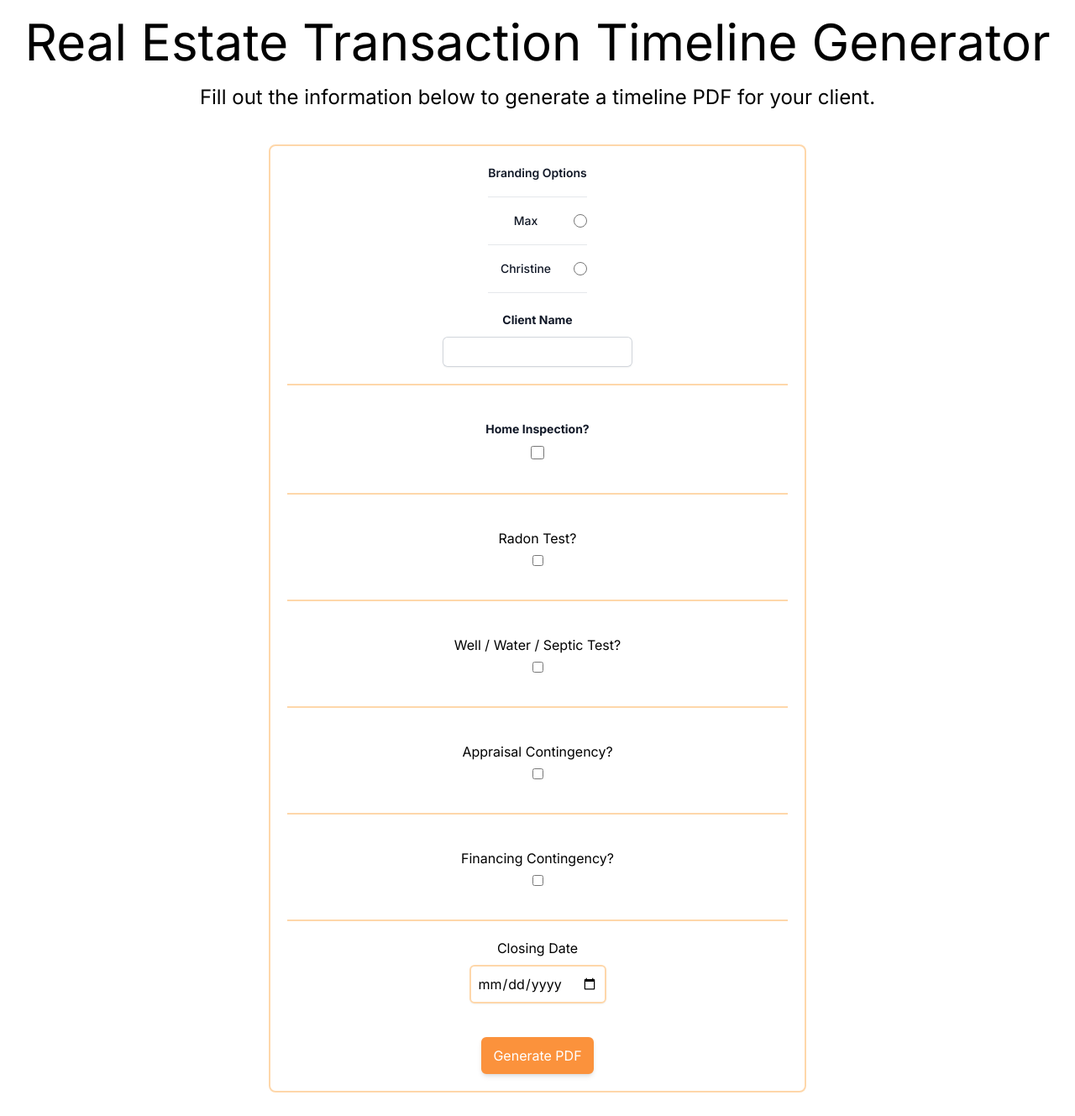
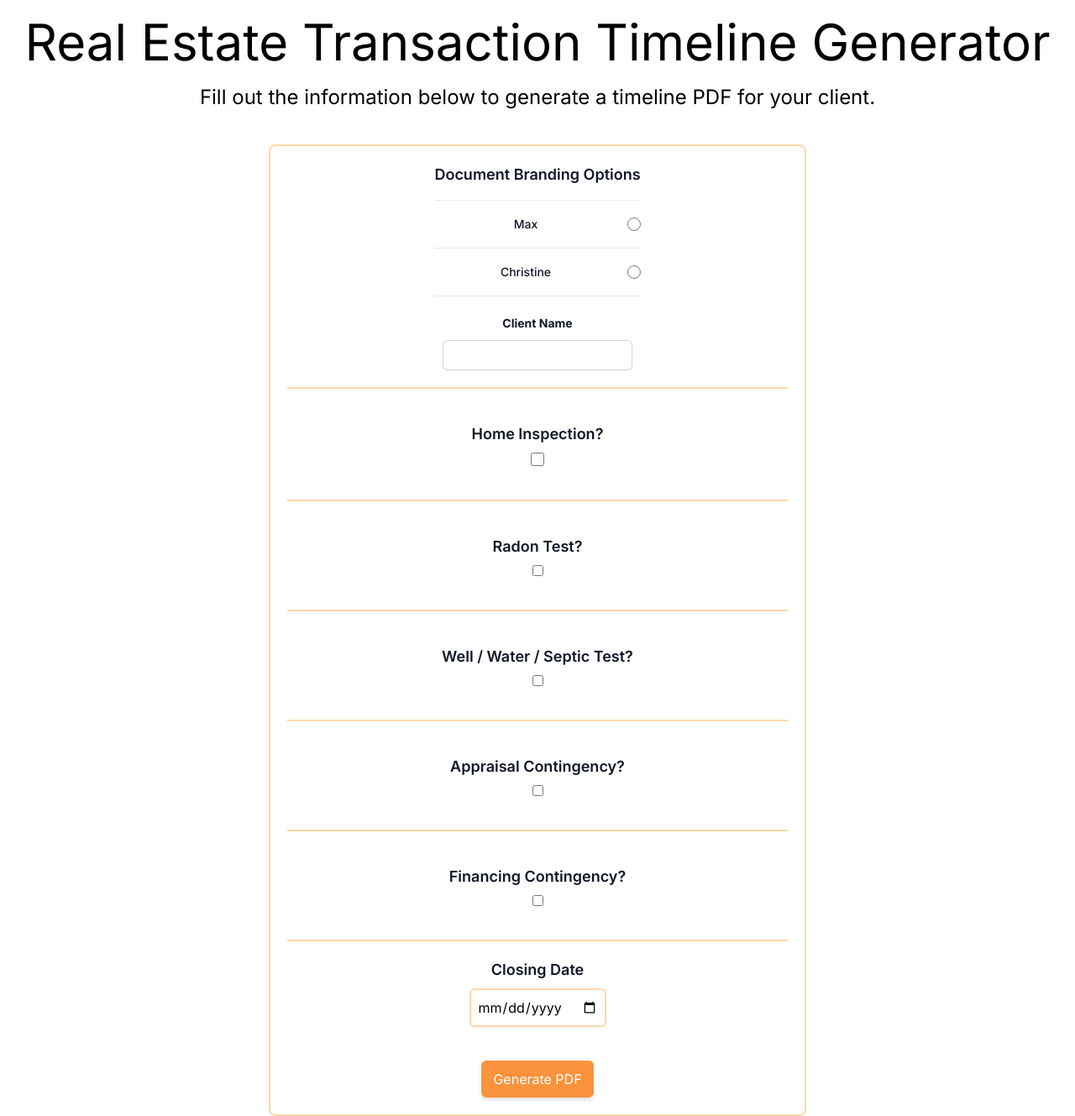
Before and after one commit to MaxHolzmann/real-estate-timeline-gen, a Next.js app: page / in a window 1280 px wide. Shown: the whole page at 84% size. Before the commit the page ends 1301 px from the top, so only its background shows below. Built offline with nearby package versions, Linux system fonts and the light colour scheme.

Commit message:
adds form validation to closing date and branding as well as making titles uniform

```diff
--- a/app/page.js
+++ b/app/page.js
@@ -207,7 +207,6 @@ export default function Home() {
   /*
 Additional ideas to add:
 Buyer or Seller Name field
-  options for branding
 
   */
 
@@ -235,8 +234,8 @@ Buyer or Seller Name field
           className="border-2 border-orange-200 rounded-lg flex flex-col items-center w-1/2 text-center p-5"
         >
           <fieldset>
-            <legend className="text-sm font-semibold leading-6 text-gray-900">
-              Branding Options
+            <legend className="text-lg font-semibold  text-gray-900">
+              Document Branding Options
             </legend>
             <div className="mt-4 divide-y divide-gray-200 border-b border-t border-gray-200">
               {brandingOptions.map((side, sideIdx) => (
@@ -254,13 +253,19 @@ Buyer or Seller Name field
                       name="plan"
                       type="radio"
                       className="h-4 w-4 border-gray-300 text-indigo-600 focus:ring-indigo-600"
-                      {...register("branding")}
+                      {...register("branding", { required: true })}
                     />
                   </div>
                 </div>
               ))}
             </div>
           </fieldset>
+
+          {errors.branding && (
+            <span className="text-red-500 mt-5">
+              Document branding required.
+            </span>
+          )}
 
           <div className="mt-5">
             <label
@@ -280,7 +285,7 @@ Buyer or Seller Name field
           </div>
 
           <div className="flex flex-col gap-2 items-center mt-5 border-b-2 border-t-2 border-orange-200 w-full py-10">
-            <label className="block text-sm font-bold leading-6 text-gray-900">
+            <label className="text-lg font-semibold  text-gray-900">
               Home Inspection?
             </label>
             <input
@@ -292,7 +297,9 @@ Buyer or Seller Name field
           </div>
 
           <div className="flex flex-col gap-2 p-2 items-center border-b-2 border-orange-200 w-full py-10">
-            <label>Radon Test?</label>
+            <label className="text-lg font-semibold  text-gray-900">
+              Radon Test?
+            </label>
             <input
               type="checkbox"
               className="border-2"
@@ -302,7 +309,9 @@ Buyer or Seller Name field
           </div>
 
           <div className="flex flex-col gap-2 p-2 items-center border-b-2 border-orange-200 w-full py-10">
-            <label>Well / Water / Septic Test?</label>
+            <label className="text-lg font-semibold  text-gray-900">
+              Well / Water / Septic Test?
+            </label>
             <input
               type="checkbox"
               className="border-2"
@@ -312,7 +321,9 @@ Buyer or Seller Name field
           </div>
 
           <div className="flex flex-col gap-2 p-2 items-center border-b-2 border-orange-200 w-full py-10">
-            <label>Appraisal Contingency?</label>
+            <label className="text-lg font-semibold  text-gray-900">
+              Appraisal Contingency?
+            </label>
             <input
               type="checkbox"
               className="border-2"
@@ -322,7 +333,9 @@ Buyer or Seller Name field
           </div>
 
           <div className="flex flex-col gap-2 p-2 items-center  border-b-2 border-orange-200 w-full py-10">
-            <label>Financing Contingency?</label>
+            <label className="text-lg font-semibold  text-gray-900">
+              Financing Contingency?
+            </label>
             <input
               type="checkbox"
               className="border-2"
@@ -332,16 +345,18 @@ Buyer or Seller Name field
           </div>
 
           <div className="flex flex-col items-center gap-2 m-5">
-            <label>Closing Date</label>
+            <label className="text-lg font-semibold  text-gray-900">
+              Closing Date
+            </label>
             <input
               type="date"
               className="rounded-md p-2 border-2 border-orange-200 shadow-sm"
-              {...register("closingDate")}
+              {...register("closingDate", { required: true })}
             ></input>
+            {errors.closingDate && (
+              <span className="text-red-500">Document branding required.</span>
+            )}
           </div>
-
-          {/* errors will return when field validation fails  */}
-          {/* {errors.exampleRequired && <span>This field is required</span>} */}
 
           <input
             className="py-2 px-3 mt-5 bg-orange-400 text-white rounded-md shadow-md border-orange-400 border-2 hover:bg-white hover:text-orange-400 hover:scale-105"
```
